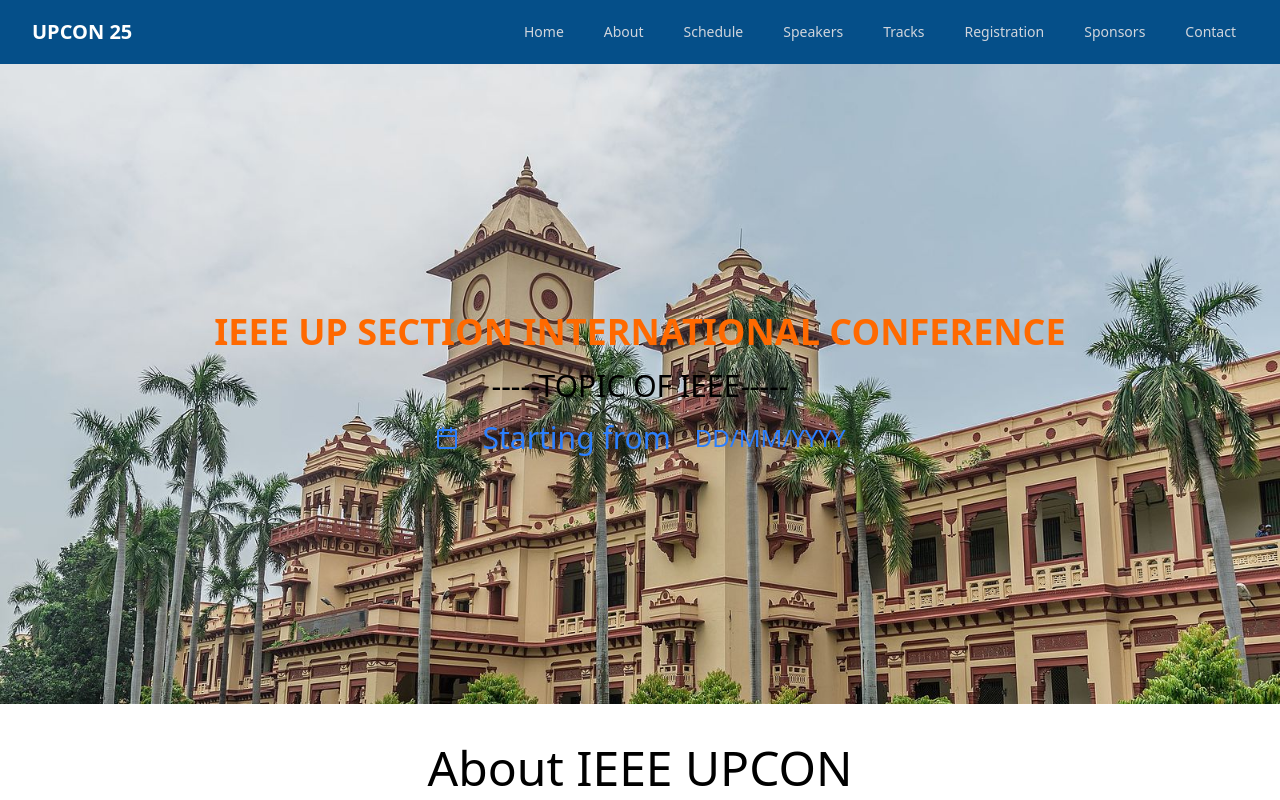
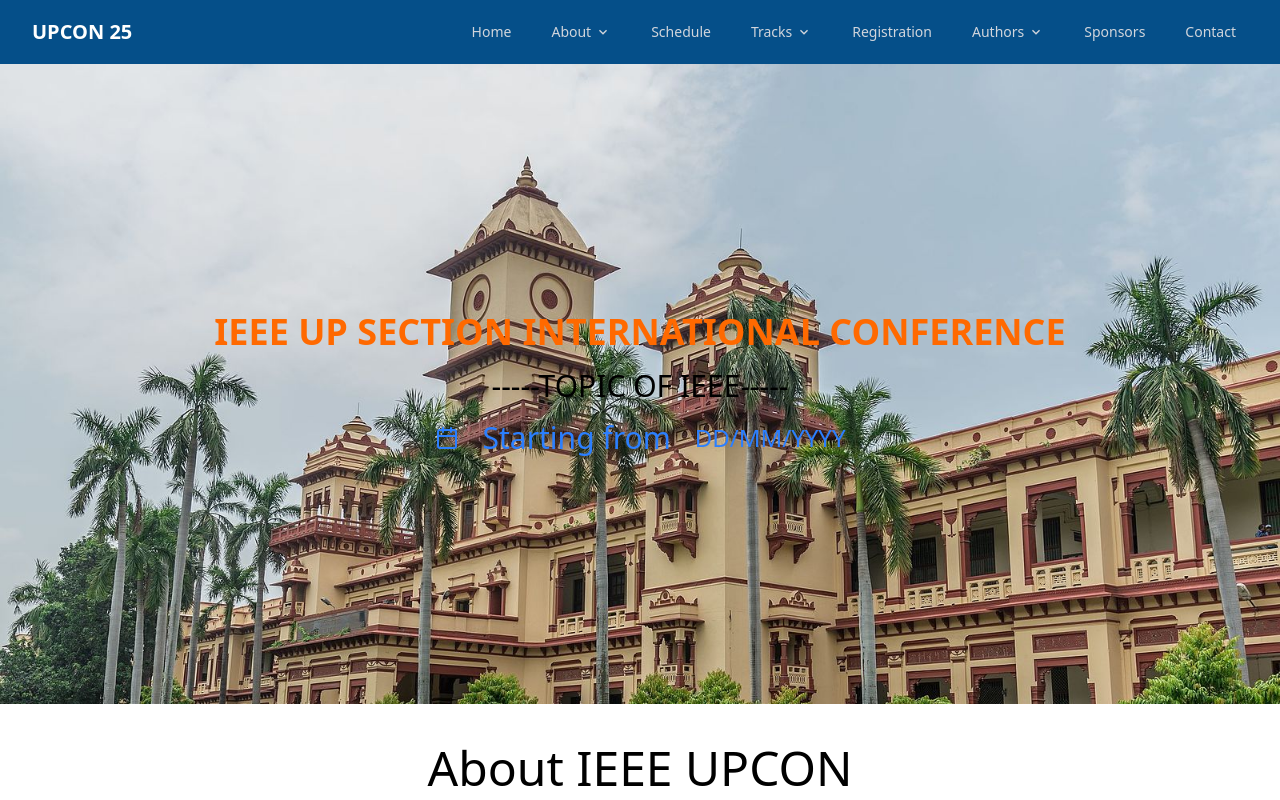
Before and after one commit to r120dhiman/UPCON25, a React (Vite) app in the folder frontend/: page / in a window 1280 px wide. Shown: the top 800 px of the page. Built offline with nearby package versions, Linux system fonts and the light colour scheme.

Commit message:
navbar enhancements

```diff
--- a/frontend/src/components/Navbar.jsx
+++ b/frontend/src/components/Navbar.jsx
@@ -2,17 +2,119 @@ import { useState } from 'react'
 
 function Navbar() {
   const [isOpen, setIsOpen] = useState(false)
+  const [activeDropdown, setActiveDropdown] = useState(null)
 
   const navLinks = [
-    { title: "Home", path: "/" },
-    { title: "About", path: "/about" },
-    { title: "Schedule", path: "/schedule" },
-    { title: "Speakers", path: "/speakers" },
-    { title: "Tracks", path: "/tracks" },
-    { title: "Registration", path: "/registration" },
-    { title: "Sponsors", path: "/sponsors" },
-    { title: "Contact", path: "/contact" },
+    { title: "Home", path: "/", type: "direct" },
+    {
+      title: "About",
+      type: "dropdown",
+      subLinks: [
+        { title: "About Conference", path: "/about-conference" },
+        { title: "About Institute", path: "/about-institute" },
+        { title: "Previous UPCON", path: "https://sefet.in/" }
+      ]
+    },
+    { title: "Schedule", path: "/schedule", type: "direct" },
+    {
+      title: "Tracks",
+      type: "dropdown",
+      subLinks: [
+        { title: "Track 1", path: "/track-1" },
+        { title: "Track 2", path: "/track-2" },
+        { title: "Track 3", path: "/track-3" }
+      ]
+    },
+    { title: "Registration", path: "/registration", type: "direct" },
+    {
+      title: "Authors",
+      type: "dropdown",
+      subLinks: [
+        { title: "Paper Submission", path: "/paper-submission" },
+        { title: "Guidelines", path: "/guidelines" }
+      ]
+    },
+    { title: "Sponsors", path: "/sponsors", type: "direct" },
+    { title: "Contact", path: "/contact", type: "direct" },
   ]
+
+  const handleDropdown = (index) => {
+    setActiveDropdown(activeDropdown === index ? null : index)
+  }
+
+  const DesktopNavItem = ({ link, index }) => {
+    if (link.type === "direct") {
+      return (
+        <a
+          href={link.path}
+          className="text-gray-300 hover:bg-[#076ab8] hover:text-white px-3 py-2 rounded-md text-sm font-medium transition-all duration-200"
+        >
+          {link.title}
+        </a>
+      )
+    }
+
+    return (
+      <div className="relative">
+      <button
+        onClick={() => handleDropdown(index)}
+        className="text-gray-300 hover:bg-[#076ab8] hover:text-white px-3 py-2 rounded-md text-sm font-medium transition-all duration-200 flex items-center"
+      >
+        {link.title}
+        <svg className="w-4 h-4 ml-1" fill="currentColor" viewBox="0 0 24 24">
+        <path d="M7.41 8.59L12 13.17l4.59-4.58L18 10l-6 6-6-6 1.41-1.41z"/>
+        </svg>
+      </button>
+      {activeDropdown === index && (
+        <div className="absolute z-50 left-0 mt-2 w-48 rounded-md shadow-lg bg-white">
+        <div className="py-1">
+          {link.subLinks.map((subLink) => (
+          <a
+            key={subLink.title}
+            href={subLink.path}
+            className="block px-4 py-2 text-sm text-gray-700 hover:bg-[#054f89] hover:text-white"
+          >
+            {subLink.title}
+          </a>
+          ))}
+        </div>
+        </div>
+      )}
+      </div>
+    )
+  }
+
+  const MobileNavItem = ({ link }) => {
+    if (link.type === "direct") {
+      return (
+        <a
+          href={link.path}
+          className="text-gray-300 hover:bg-[#076ab8] hover:text-white block px-3 py-2 rounded-md text-base font-medium"
+        >
+          {link.title}
+        </a>
+      )
+    }
+
+    return (
+      <div>
+        <div className="text-gray-300 px-3 py-2 text-base font-medium">
+          {link.title}
+        </div>
+        <div className="pl-4">
+          {link.subLinks.map((subLink) => (
+            <a
+              key={subLink.title}
+              href={subLink.path}
+              className="text-gray-300 hover:bg-[#076ab8] hover:text-white block px-3 py-2 rounded-md text-sm"
+            >
+              {subLink.title}
+            </a>
+          ))}
+        </div>
+      </div>
+    )
+  }
 
   return (
     <nav className="bg-[#054f89] sticky w-full z-50">
@@ -25,14 +127,8 @@ function Navbar() {
           </div>
           <div className="hidden md:block">
             <div className="ml-10 flex items-baseline space-x-4">
-              {navLinks.map((link) => (
-                <a
-                  key={link.title}
-                  href={link.path}
-                  className="text-gray-300 hover:bg-[#076ab8] hover:text-white px-3 py-2 rounded-md text-sm font-medium transition-all duration-200"
-                >
-                  {link.title}
-                </a>
+              {navLinks.map((link, index) => (
+                <DesktopNavItem key={link.title} link={link} index={index} />
               ))}
             </div>
           </div>
@@ -61,13 +157,7 @@ function Navbar() {
         <div className="md:hidden">
           <div className="px-2 pt-2 pb-3 space-y-1 sm:px-3">
             {navLinks.map((link) => (
-              <a
-                key={link.title}
-                href={link.path}
-                className="text-gray-300 hover:bg-[#076ab8] hover:text-white block px-3 py-2 rounded-md text-base font-medium"
-              >
-                {link.title}
-              </a>
+              <MobileNavItem key={link.title} link={link} />
             ))}
           </div>
         </div>
```
